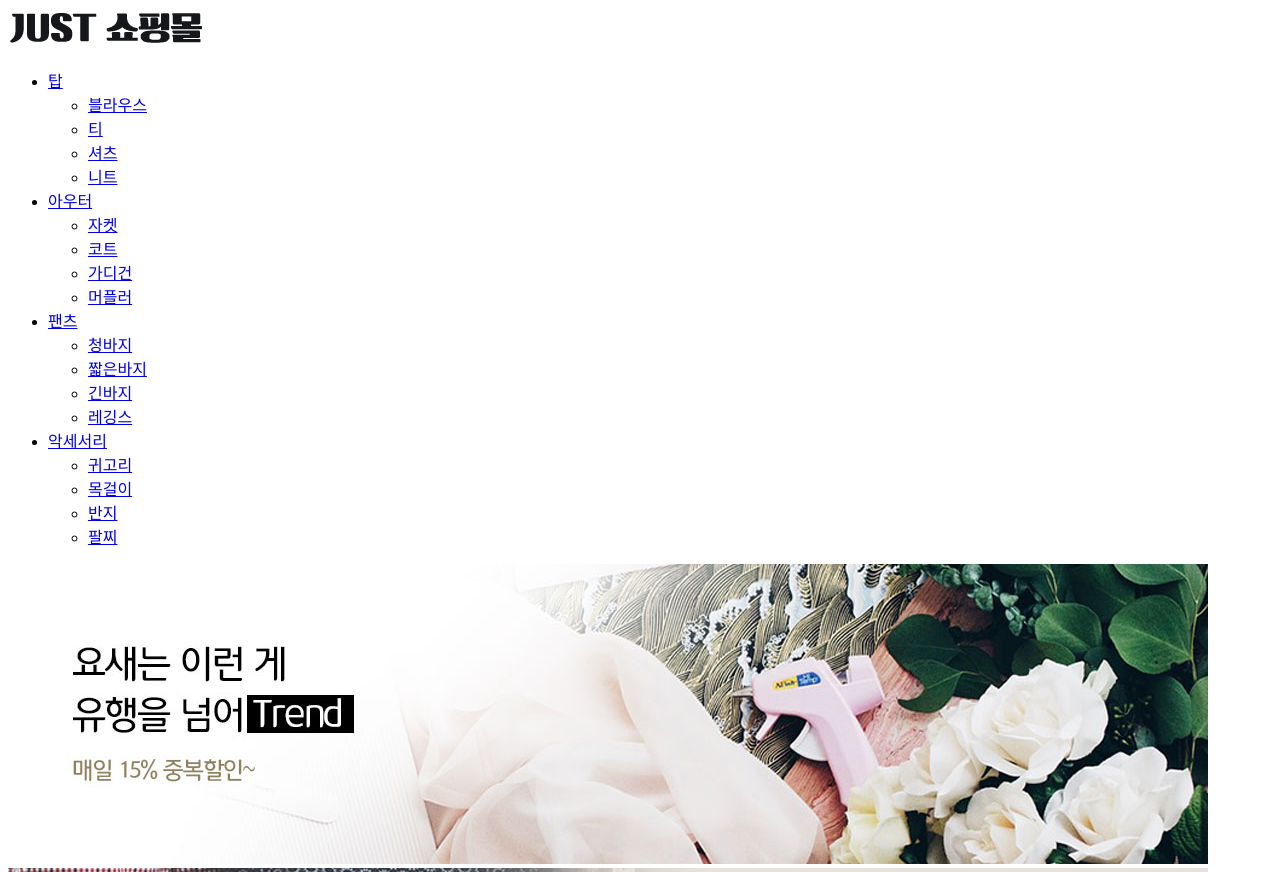
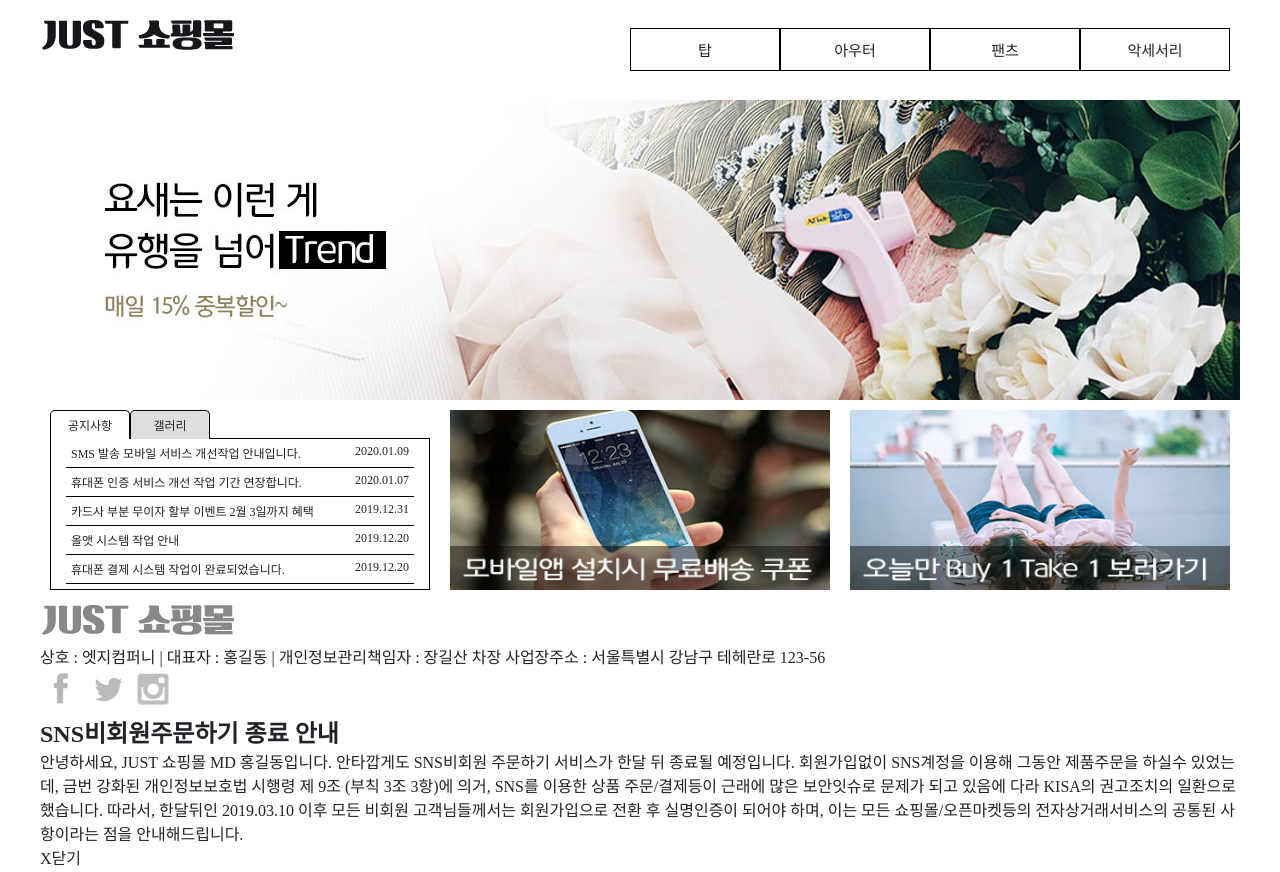
Before and after one commit to Qnd1101/web, a plain HTML site: page A-1 모의고사/index.html in a window 1280 px wide. Shown: the top 872 px of the page. Drawn offline with Linux system fonts and the light colour scheme.

Commit message:
C영역 까지 완성

```diff
--- a/A-1 모의고사/css/style.css
+++ b/A-1 모의고사/css/style.css
@@ -1 +1,183 @@
 @charset "utf-8";
+
+* {
+    margin: 0;
+    padding: 0;
+    background-color: #ffffff;
+    color: #222328;
+}
+
+ul, li {
+    list-style: none;
+}
+
+a {
+    text-decoration: none;
+}
+
+.cf::before, .cf::after {
+    display: block;
+    content: '';
+    clear: both;
+}
+
+#wrap {
+    width: 1200px;
+    margin: 0 auto;
+}
+
+#header {
+    width: 100%;
+    height: 100px;
+}
+
+/* logo */
+#header .hlogo {
+    width: 200px;
+    height: 100px;
+    float: left;
+    line-height: 100px;
+}
+
+/* menu */
+#header .nav {
+    width: 600px;
+    float: right;
+    margin-top: 28px;
+    margin-right: 10px;
+}
+
+#header .nav ul li {
+    float: left;
+    width: 150px;
+    position: relative;
+    text-align: center;
+    box-sizing: border-box;
+}
+
+#header .nav > ul > li > a {
+    border: 1px solid #000;
+}
+
+#header .nav ul li a {
+    display: block;
+    padding: 10px 0;
+    font-size: 15px;
+    transition: all 0.3s;
+}
+
+#header .nav ul li:hover>a{
+    background-color: #000;
+    color: #fff;
+}
+
+#header .nav ul li ul.submenu {
+    display: none;
+    position: absolute;
+    left: 0;
+    top: 42px;
+    box-sizing: border-box;
+    border-bottom: 1px solid #000;
+    z-index: 50;
+}
+
+#header .nav ul li:first-child ul.submenu {
+    border-left: 1px solid #000;
+}
+
+#header .nav ul li:last-child ul.submenu {
+    border-right: 1px solid #000;
+}
+
+/* slide */
+#slide {
+    width: 1200px;
+    height: 300px;
+    overflow: hidden;
+}
+
+.slideList {
+    position: relative;
+}
+
+.slideList .slideImg img {
+    display: block;
+}
+
+/* contents */
+#contents {
+    width: 100%;
+    height: 200px;
+}
+
+#contents > div {
+    width: 400px;
+    float: left;
+    height: 200px;
+    box-sizing: border-box;
+}
+
+.tab_menu {
+    width: 95%;
+    margin: 0 auto;
+    padding: 10px;
+    font-size: 12px;
+}
+
+.tab_menu .tab_btn li {
+    float: left;
+    width: 80px;
+    text-align: center;
+}
+
+.tab_menu .tab_btn li a {
+    display: block;
+    padding: 5px;
+    background-color: #ddd;
+    border: 1px solid #000;
+    border-bottom: none;
+    border-radius: 5px 5px 0 0;
+    margin-bottom: -1px;
+}
+
+.tab_menu .tab_btn li.active a {
+    background-color: #fff;
+}
+
+.tab_cont div {
+    border: 1px solid #000;
+    height: 150px;
+}
+
+.tab_cont .tab1 {
+    padding: 0 15px;
+}
+
+.tab_cont .tab1 a {
+    display: block;
+    padding: 5px;
+    border-bottom: 1px solid #000;
+}
+
+.tab_cont .tab1 a span {
+    float: right;
+}
+
+.tab_cont .tab2 {
+    text-align: center;
+    box-sizing: border-box;
+    padding: 12px;
+}
+.tab_cont .tab2 img {
+    width: 115px;
+}
+
+/* banner */
+.banner, .shortcut {
+    padding: 10px;
+}
+
+.banner img, .shortcut img {
+    width: 100%;
+    height: 100%;
+}
--- a/A-1 모의고사/index.html
+++ b/A-1 모의고사/index.html
@@ -9,7 +9,7 @@
 </head>
 <body>
     <div id="wrap">
-        <header id="header">
+        <header id="header" class="cf">
             <div class="hlogo">
                 <a href="#"><img src="images/logo-header.png" alt="hlogo"></a>
             </div>
@@ -63,16 +63,16 @@
                 </div>
             </div>
         </section>
-        <section id="contents">
+        <section id="contents" class="cf">
             <div class="tab_menu">
-                <div class="tab_btn">
+                <div class="tab_btn cf">
                     <ul>
                         <li class="active"><a href="#">공지사항</a></li>
                         <li><a href="#">갤러리</a></li>
                     </ul>
                 </div>
                 <div class="tab_cont">
-                    <div class="tab1">
+                    <div class="tab1 cf">
                         <a href="#" class="layerPopup">SMS 발송 모바일 서비스 개선작업 안내입니다.<span>2020.01.09</span></a>
                         <a href="#">휴대폰 인증 서비스 개선 작업 기간 연장합니다.<span>2020.01.07</span></a>
                         <a href="#">카드사 부분 무이자 할부 이벤트 2월 3일까지 혜택<span>2019.12.31</span></a>
@@ -93,6 +93,31 @@
                 <a href="#"><img src="images/banner-02.jpg" alt="ban2"></a>
             </div>
         </section>
+        <footer id="footer">
+            <div class="flogo">
+                <a href="#"><img src="images/logo-footer.png" alt="flogo"></a>
+            </div>
+            <div class="copy">
+                상호 : 엣지컴퍼니 | 대표자 : 홍길동 | 개인정보관리책임자 : 장길산 차장
+                사업장주소 : 서울특별시 강남구 테헤란로 123-56
+            </div>
+            <div class="sns">
+                <a href="#"><img src="images/sns-01.png" alt="facebook"></a>
+                <a href="#"><img src="images/sns-02.png" alt="twitter"></a>
+                <a href="#"><img src="images/sns-03.png" alt="instagram"></a>
+            </div>
+        </footer>
+        <div class="layer_bg">
+
+        </div>
+        <div class="layer">
+            <h2>SNS비회원주문하기 종료 안내</h2>
+            <p>
+                안녕하세요, JUST 쇼핑몰 MD 홍길동입니다. 안타깝게도 SNS비회원 주문하기 서비스가 한달 뒤 종료될 예정입니다.
+                회원가입없이 SNS계정을 이용해 그동안 제품주문을 하실수 있었는데, 금번 강화된 개인정보보호법 시행령 제 9조 (부칙 3조 3항)에 의거, SNS를 이용한 상품 주문/결제등이 근래에 많은 보안잇슈로 문제가 되고 있음에 다라 KISA의 권고조치의 일환으로 했습니다. 따라서, 한달뒤인 2019.03.10 이후 모든 비회원 고객님들께서는 회원가입으로 전환 후 실명인증이 되어야 하며, 이는 모든 쇼핑몰/오픈마켓등의 전자상거래서비스의 공통된 사항이라는 점을 안내해드립니다.
+            </p>
+            <a href="#" class="close"><span>X</span>닫기</a>
+        </div>
     </div>
 </body>
 </html>
--- a/A-1 모의고사/js/script.js
+++ b/A-1 모의고사/js/script.js
@@ -0,0 +1,37 @@
+$(function(){
+    //menu
+    $(".nav>ul>li").mouseover(function(){
+        $(".submenu").stop().slideDown(200);
+    });
+    $(".nav>ul>li").mouseleave(function(){
+        $(".submenu").stop().slideUp(200);
+    });
+
+    //slide
+    let currentIndex = 0;
+
+    setInterval(function(){
+        currentIndex = currentIndex % 3;
+        let slidePosition = currentIndex * (-300) + "px";
+        $(".slideList").animate({top:slidePosition}, 400);
+        currentIndex++;
+    }, 3000);
+
+    //tabMenu
+    let tabBtn = $(".tab_btn>ul>li");
+    let tabCont = $(".tab_cont>div");
+
+    tabCont.hide().eq(0).show();
+
+    tabBtn.click(function(e){
+        e.preventDefault();
+
+        let target = $(this);
+        let index = target.index();
+
+        tabBtn.removeClass("active");
+        target.addClass("active");
+        tabCont.hide();
+        tabCont.eq(index).show();
+    });
+});
```
